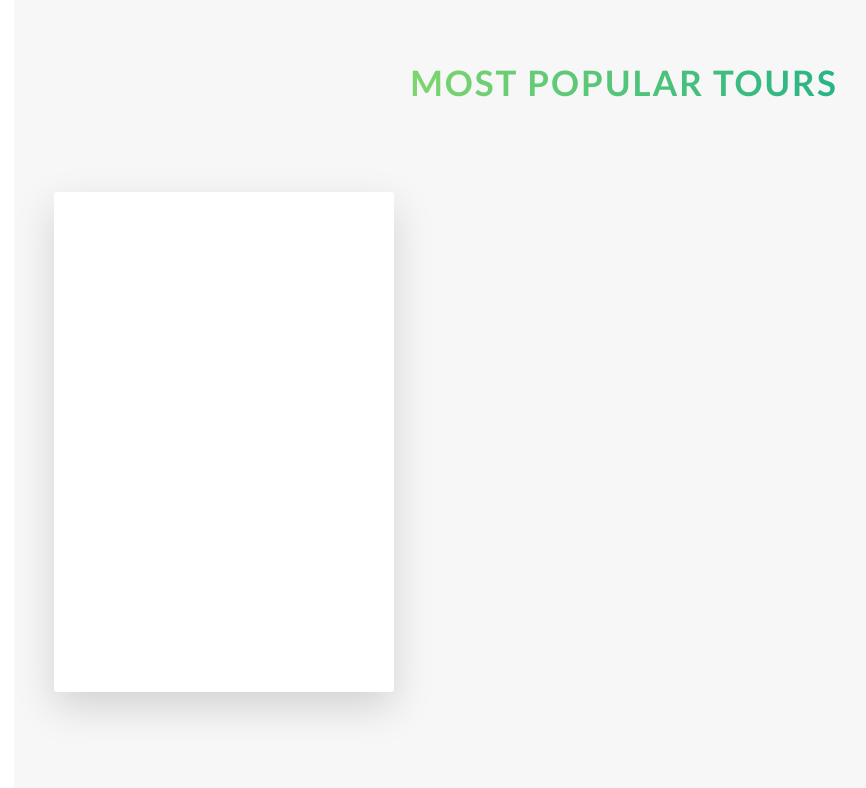
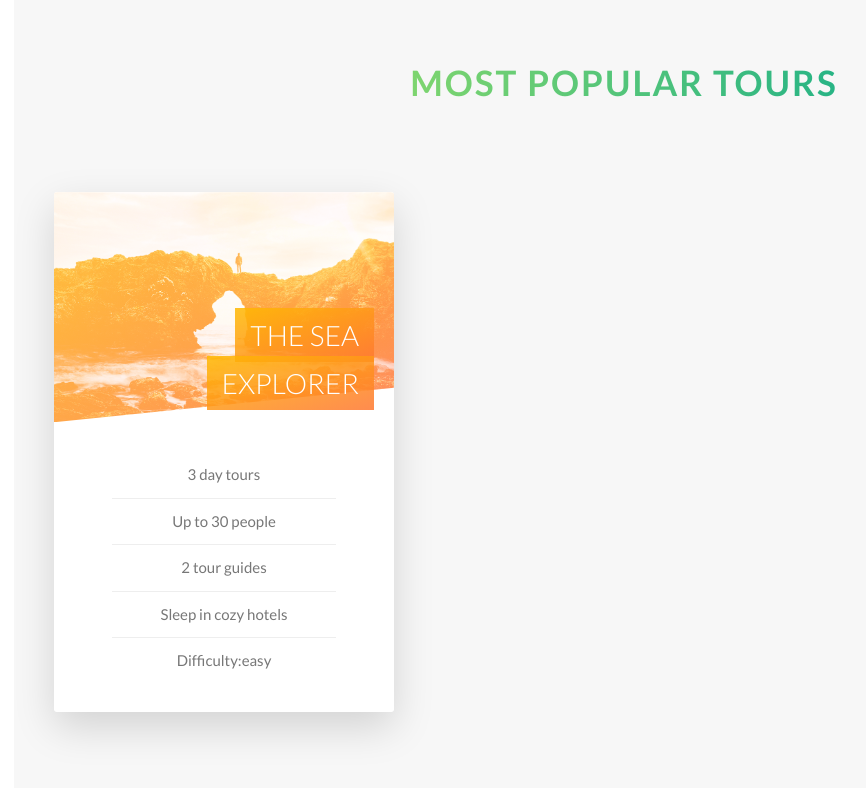
Before and after one commit to bishalDores/natours, a website: page index.html in a window 1280 px wide. Shown: the part 2268-3056 px from the top of the page, without its empty margins (16-882 px from the left). Drawn offline with Linux system fonts and the light colour scheme.

Commit message:
bleeding card 1

```diff
--- a/index.html
+++ b/index.html
@@ -115,10 +115,34 @@
             <div class="col-1-of-3">
                 <div class="card">
                     <div class="card__side card__side--front">
-                        Front
+                        <div class="card__picture card__picture--1">
+                            &nbsp;
+                        </div>
+                        <h4 class="card__heading">
+                            <span class="card__heading-span card__heading-span--1">
+                                 The Sea Explorer
+                            </span>
+
+                        </h4>
+                        <div class="card__details">
+                            <ul>
+                                <li>3 day tours</li>
+                                <li>Up to 30 people</li>
+                                <li>2 tour guides</li>
+                                <li>Sleep in cozy hotels</li>
+                                <li>Difficulty:easy</li>
+                            </ul>
+                        </div>
+
                     </div>
                     <div class="card__side card__side--back card__side--back-1">
-                        Back
+                        <div class="card__cta">
+                            <div class="card__price-box">
+                                <p class="card__price-only">Only</p>
+                                <p class="card__price-value">$297</p>
+                            </div>
+                            <a href="#"class="btn btn--white">Book now!</a>
+                        </div>
                     </div>
                 </div>
             </div>
--- a/sass/abstracts/_variables.scss
+++ b/sass/abstracts/_variables.scss
@@ -14,6 +14,7 @@ $color-grey-dark:#777;
 $color-white:#fff;
 $color-black:#000;
 $color-light-grey-1:#f7f7f7;
+$color-light-grey-2:#eee;
 
 //font
 $default-font-size:1.6rem;
--- a/sass/components/_card.scss
+++ b/sass/components/_card.scss
@@ -1,14 +1,15 @@
 .card{
+    //functionality
     perspective: 150rem;
     -moz-perspective: 150rem;
     position: relative;
-    height: 50rem;
+    height: 52rem;
 
     &__side{
         background-color: orangered;
-        color: white;
-        font-size: 2rem;
-        height: 50rem;
+        // color: white;
+        // font-size: 2rem;
+        height: 52rem;
         transition: all .8s ease;
         position: absolute;
         top: 0;
@@ -16,6 +17,7 @@
         width: 100%;
         backface-visibility: hidden;
         border-radius: 3px;
+        overflow: hidden;
         box-shadow: 0 1.5rem 4rem rgba($color-black, .15);
 
     &--front{
@@ -33,9 +35,68 @@
     }
 
     &:hover &__side--front{
-        transform: rotateY(180deg);
+        transform: rotateY(-180deg);
     }
     &:hover &__side--back{
         transform: rotateY(0deg);
     }
+    //front side styling
+    &__picture{
+        background-size: cover;
+        height: 23rem;
+        background-blend-mode: screen;
+        -webkit-clip-path: polygon(0 0, 100% 0, 100% 85%, 0 100%);
+        clip-path: polygon(0 0, 100% 0, 100% 85%, 0 100%);
+
+        &--1{
+            background-image: linear-gradient(to right bottom,$color-secondary-light,$color-secondary-dark), url(../img/nat-5.jpg);
+        }
+        &--2{
+            background-image: url(../img/nat-5.img);
+        }
+        &--3{
+            background-image: url(../img/nat-5.img);
+        }
+
+    }
+    &__heading{
+        font-size: 2.8rem;
+        font-weight: 300;
+        text-transform: uppercase;
+        color: $color-white;
+        text-align: right;
+        position: absolute;
+        top: 12rem;
+        right: 2rem;
+        width: 75%;
+    }
+    &__heading-span{
+        padding: 1rem 1.5rem;
+        -webkit-box-decoration-break: clone;
+        box-decoration-break: clone;
+        &--1{
+            background-image: linear-gradient(
+                    to right bottom,
+                            rgba($color-secondary-light,.85),
+                            rgba($color-secondary-dark,.85));
+        }
+    }
+    &__details{
+        padding: 3rem;
+        ul{
+            list-style: none;
+            width: 80%;
+            margin: 0 auto;
+
+            li{
+                text-align: center;
+                font-size: 1.5rem;
+                padding: 1rem;
+
+                &:not(:last-child){
+                    border-bottom:1px solid $color-light-grey-2;
+                }
+            }
+        }
+    }
 }
--- a/sass/layout/_header.scss
+++ b/sass/layout/_header.scss
@@ -4,6 +4,7 @@
   background-size: cover;
   background-position: top;
   position: relative;
+  --webkit-clip-path: polygon(0 0,100% 0,100% 75vh,0 100%);
   clip-path: polygon(0 0,100% 0,100% 75vh,0 100%);
 
   &__logo-box{
```
Also changed, not shown: css/style.css.
